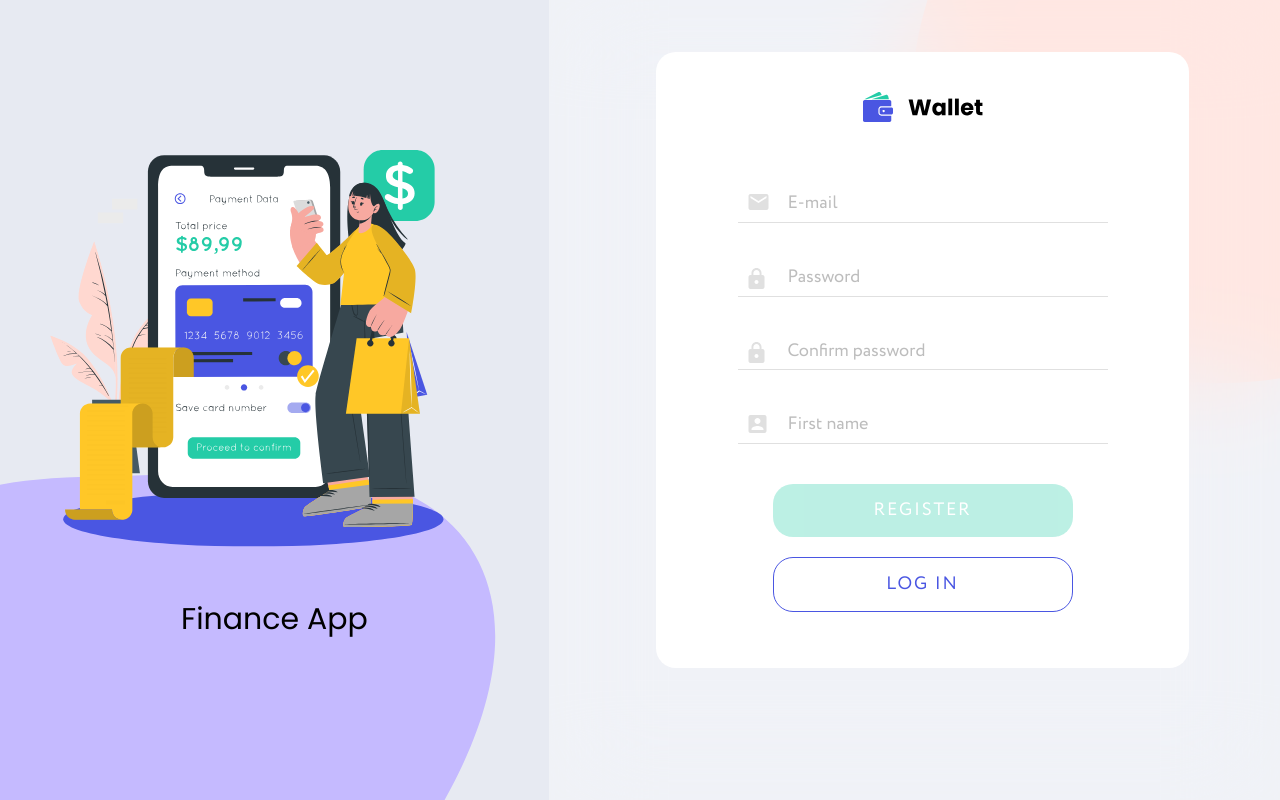
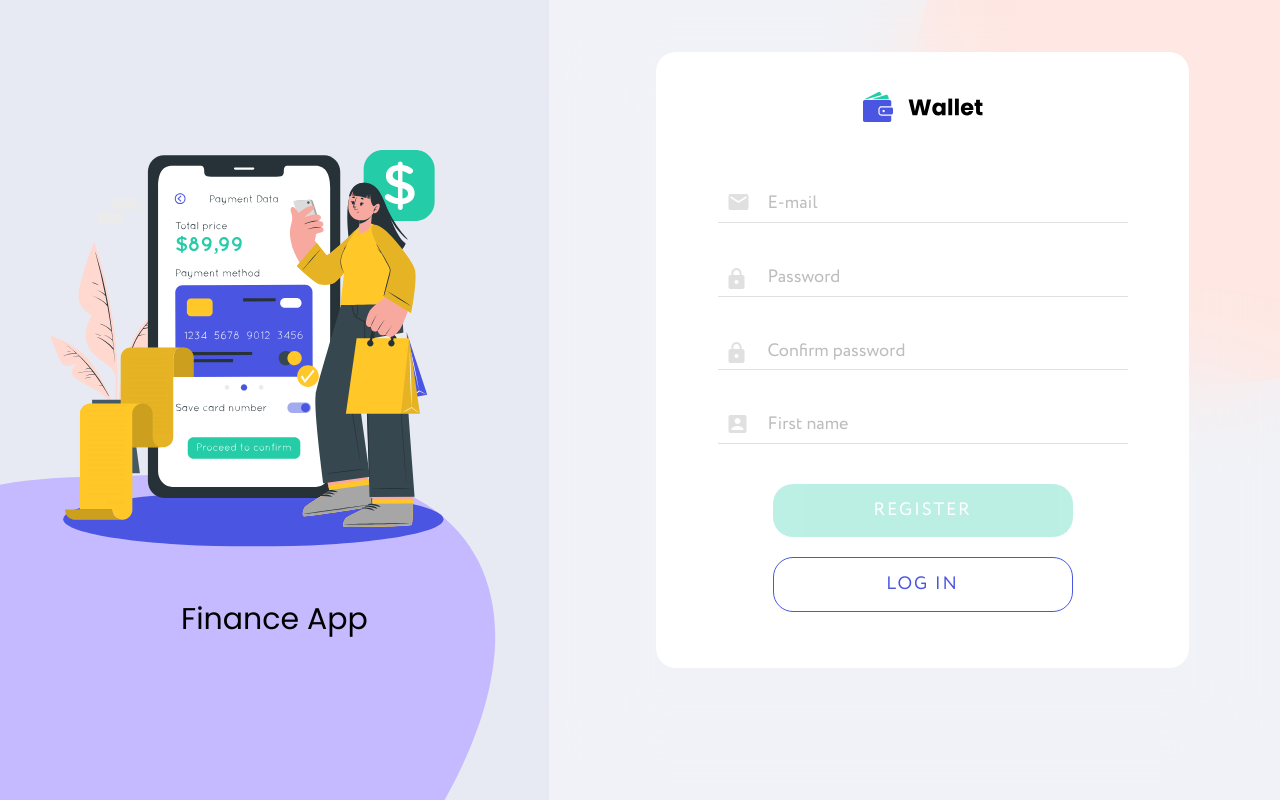
Before and after one commit to Aleksandr-Pod/FinalTeamProject, a React (Create React App) app: page /register in a window 1280 px wide. Built offline with nearby package versions, Linux system fonts and the light colour scheme.

Commit message:
fix log and reg width

```diff
--- a/src/components/registerForm/registerForm.module.css
+++ b/src/components/registerForm/registerForm.module.css
@@ -144,7 +144,7 @@
   }
 
   .input {
-    width: 370px;
+    width: 410px;
     padding-left: 50px;
   }
   .btn {
```
